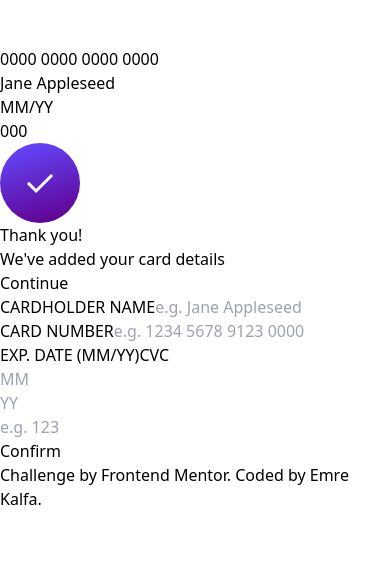
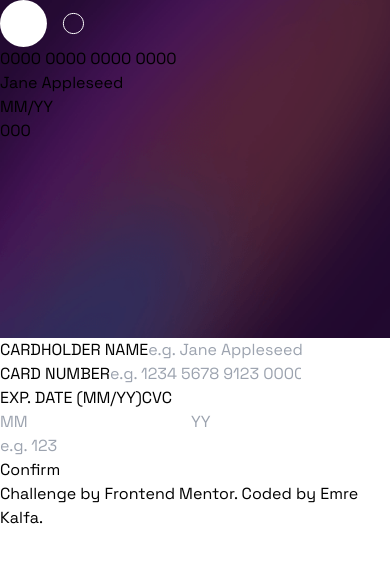
Before and after one commit to UnicornDad8/interactive-card-details-form, a Next.js app: page / in a window 390 px wide. Shown: the top 562 px of the page. Built offline with nearby package versions, Linux system fonts and the light colour scheme.

Commit message:
Added left background and some responsive styles

```diff
--- a/src/components/form/index.js
+++ b/src/components/form/index.js
@@ -3,6 +3,7 @@ import { Space_Grotesk } from "next/font/google";
 import { useState } from "react";
 
 const grotesk = Space_Grotesk({ subsets: ["latin"] });
+
 function Form() {
   const [creditNumber, setCreditNumber] = useState("");
   const [month, setMonth] = useState("");
@@ -98,9 +99,9 @@ function Form() {
       checkField = false;
     }
     if (!checkField) {
-      formEl.classList.add("");
-      completeEl.classList.remove("");
-      completeEl.classList.add("");
+      formEl.classList.add("hidden");
+      completeEl.classList.remove("hidden");
+      completeEl.classList.add("flex");
     }
   };
   const onContinue = () => {
@@ -115,13 +116,15 @@ function Form() {
     setNameError("");
     const formEl = document.getElementById("form");
     const completeEl = document.getElementById("complete");
-    formEl.classList.remove("");
-    completeEl.classList.add("");
-    completeEl.classList.remove("");
+    formEl.classList.remove("hidden");
+    completeEl.classList.add("hidden");
+    completeEl.classList.remove("flex");
   };
   return (
-    <main>
-      <div>
+    <main
+      className={`flex flex-col h-screen w-screen ${grotesk.className} overflow-hidden lg:flex-row`}
+    >
+      <div className="flex flex-col h-[40%] bg-cover bg-main-desktop bg-no-repeat lg:w-1/3 lg:h-full">
         <div>
           <div>
             <img src="/card-logo.svg" alt="logo" />
@@ -142,7 +145,7 @@ function Form() {
         </div>
       </div>
       <div>
-        <div id="complete">
+        <div id="complete" className="hidden">
           <img src="/icon-complete.svg" alt="complete" />
           <h1>Thank you!</h1>
           <p>We've added your card details</p>
--- a/src/styles/reset.css
+++ b/src/styles/reset.css
@@ -2,6 +2,8 @@
 *,
 *::before,
 *::after {
+  margin: 0;
+  padding: 0;
   box-sizing: border-box;
 }
 
@@ -17,6 +19,7 @@ blockquote,
 dl,
 dd {
   margin: 0;
+  padding: 0;
 }
 
 /* Remove list styles on ul, ol elements with a list role, which suggests default styling will be removed */
```
